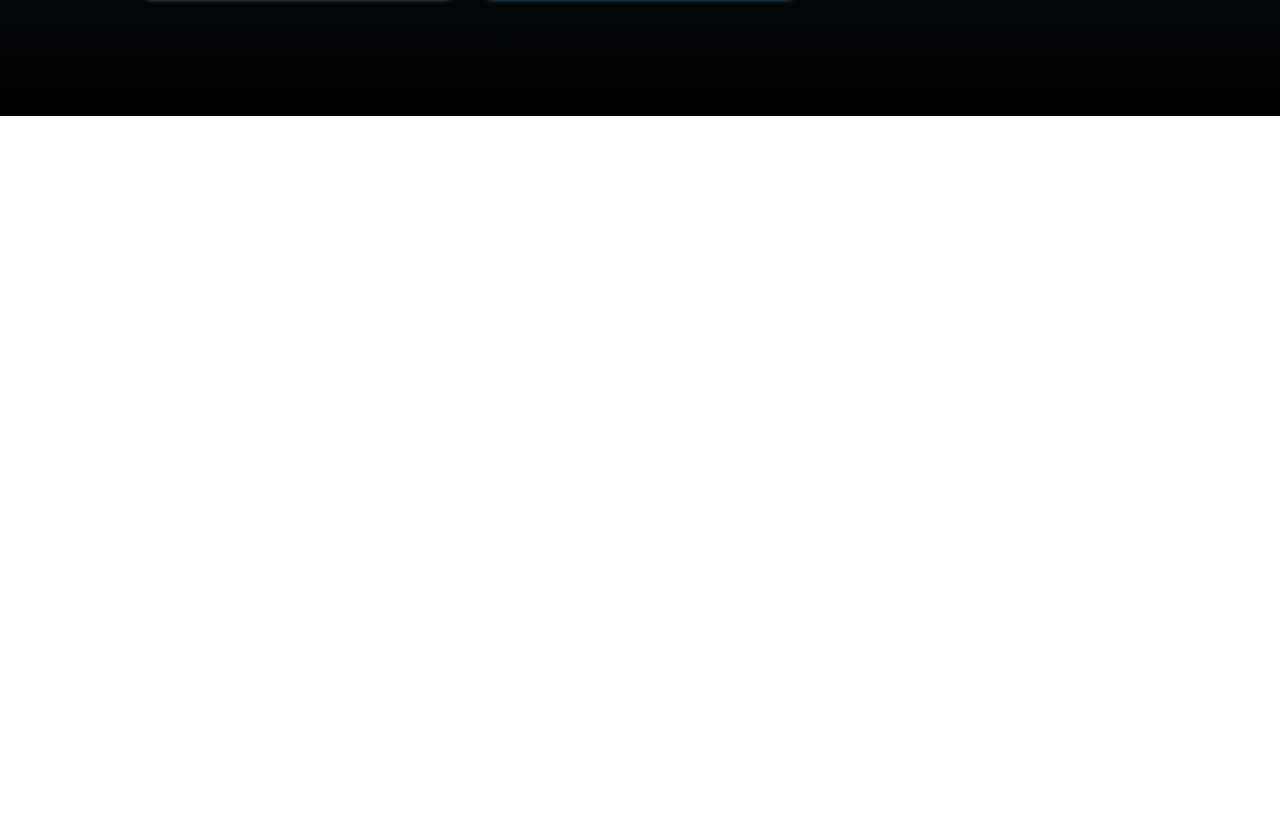
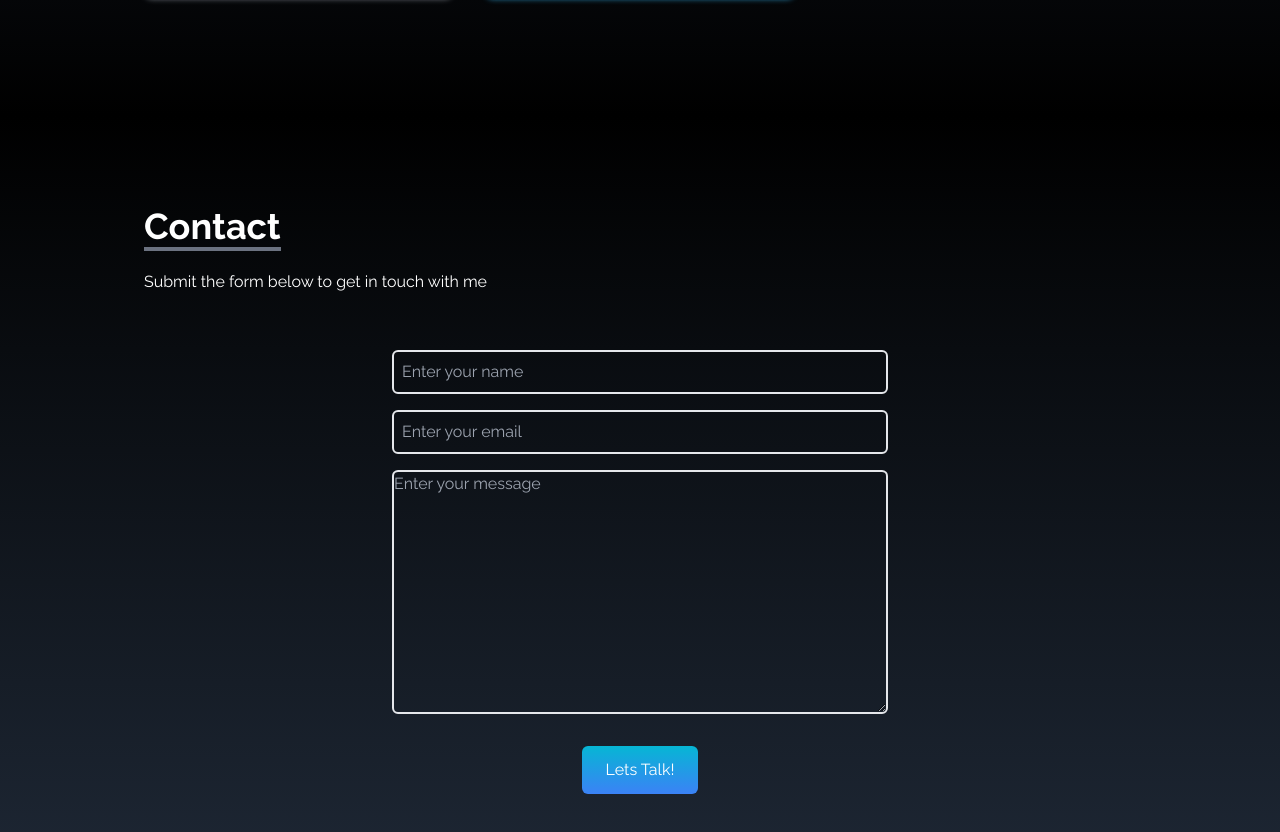
Before and after one commit to YaniWessi/Dev-Portfolio-, a React (Vite) app: page / in a window 1280 px wide. Shown: the part 3084-3916 px from the top of the page. Before the commit the page ends 3200 px from the top, so only its background shows below. Built offline with nearby package versions, Linux system fonts and the light colour scheme.

Commit message:
added the contact section phase one

```diff
--- a/src/App.jsx
+++ b/src/App.jsx
@@ -5,6 +5,7 @@
 import About from './components/About';
 import Portfolio from './components/Portfolio';
 import Experience from './components/Experience';
+import Contact from './components/Contact';
 
 
 function App() {
@@ -18,6 +19,7 @@
       <Portfolio />
       <SocialLinks />
       <Experience />
+      <Contact />
     </div>
   )
 }
--- /dev/null
+++ b/src/components/Contact.jsx
@@ -0,0 +1,33 @@
+import React from 'react'
+
+function Contact() {
+  return (
+    <div name="contact" className="w-full h-screen bg-gradient-to-b from-black to-gray-800 p-4 text-white">
+
+      <div className="flex flex-col p-4 justify-center max-w-screen-lg mx-auto h-full">
+
+        <div className="pb-8">
+
+          <p className="text-4xl font-bold inline border-b-4 border-gray-500">Contact</p>
+          <p className="py-6">Submit the form below to get in touch with me</p>
+
+        </div>
+
+        <div className=" flex justify-center items-center">
+
+          <form action="" className=" flex flex-col w-full md:w-1/2">
+            <input type="text" name="name" placeholder="Enter your name" className="p-2 bg-transparent border-2 rounded-md text-white focus:outline-none"/>
+            <input type="text" name="email" placeholder="Enter your email" className="my-4 p-2 bg-transparent border-2 rounded-md text-white focus:outline-none"/>
+            <textarea name="message" placeholder="Enter your message" rows="10" className="p2 bg-transparent border-2 rounded-md text-white focus:outline-none" ></textarea>
+            <button className="text-white bg-gradient-to-b from-cyan-500 to-blue-500 px-6 py-3 my-8 mx-auto flex items-center rounded-md hover:scale-110 duration-300">Lets Talk!</button>
+          </form>
+
+        </div>
+
+      </div>
+
+    </div>
+  )
+}
+
+export default Contact;
```
Also changed, not shown: src/components/About.jsx (line endings or trailing spaces).
